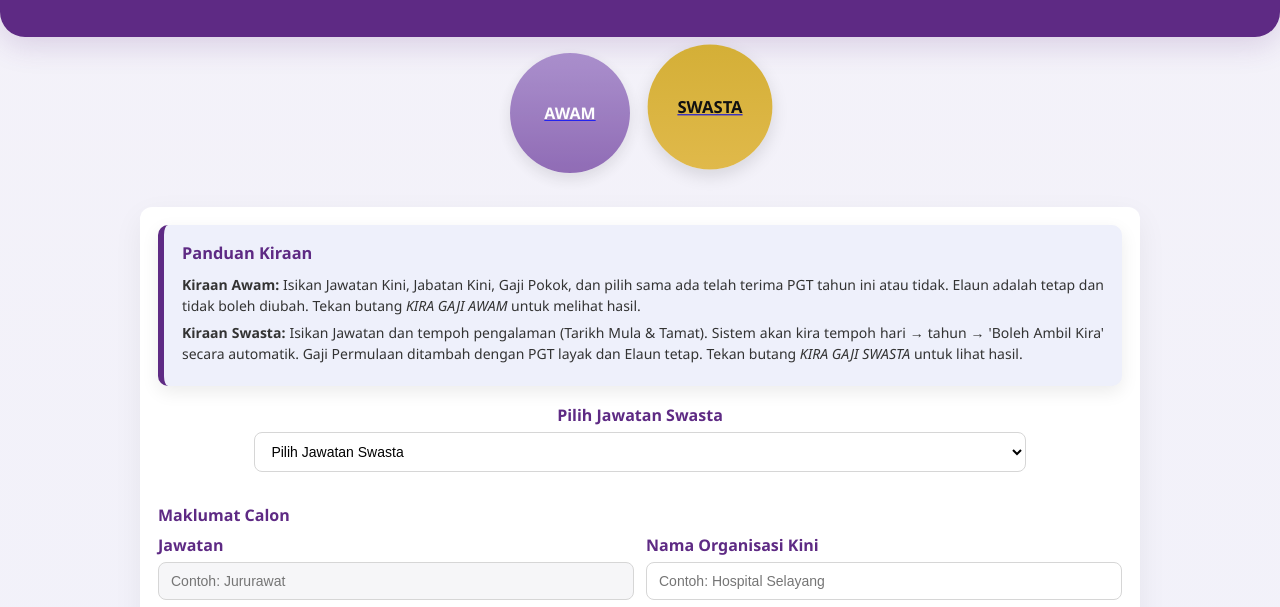
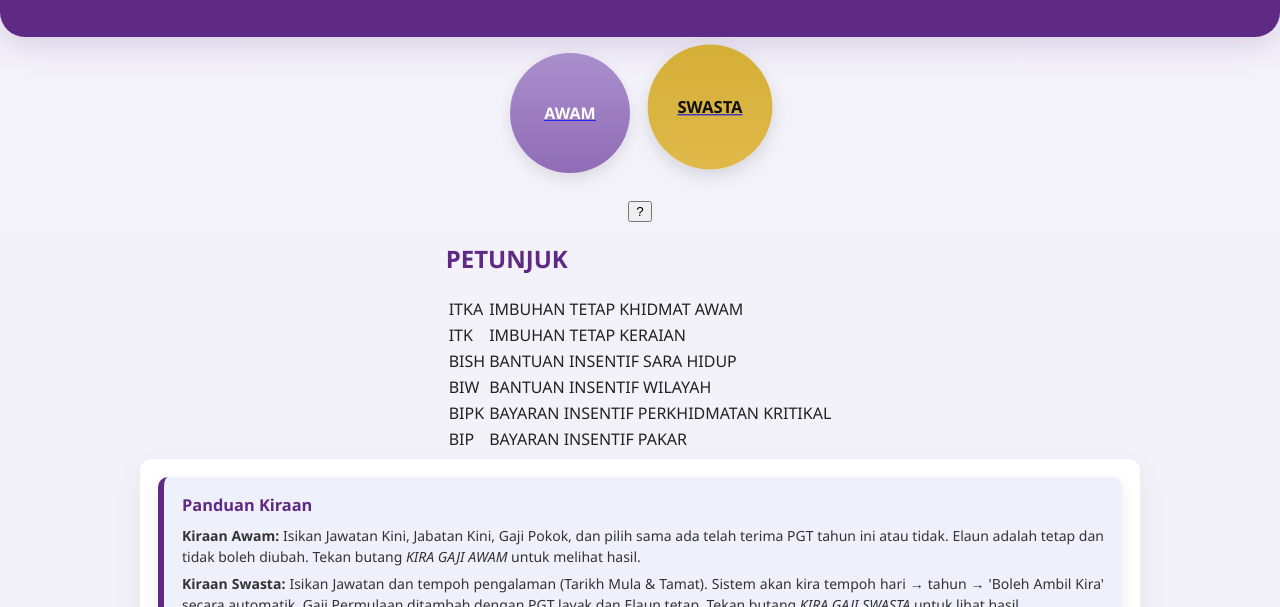
Before and after one commit to NAVPaat/UiTM-Calculator, a plain HTML site: page swasta.html in a window 1280 px wide. Shown: the part 186-793 px from the top of the page. Drawn offline with Linux system fonts and the light colour scheme.

Commit message:
Update swasta.html

```diff
--- a/swasta.html
+++ b/swasta.html
@@ -28,9 +28,43 @@
   </div>
 </div>
 
+<!-- Button Petunjuk -->
+<button id="petunjukBtn" class="petunjuk-btn">?</button>
+
+<!-- Popup Petunjuk -->
+<div id="petunjukPopup" class="petunjuk-popup">
+      <h2 style="color: #5E2A84;">PETUNJUK</h2>
+    <table>
+      <tr>
+        <td class="left-col">ITKA</td>
+        <td class="right-col">IMBUHAN TETAP KHIDMAT AWAM</td>
+      </tr>
+      <tr>
+        <td class="left-col">ITK </td>
+        <td class="right-col">IMBUHAN TETAP KERAIAN</td>
+      </tr>
+      <tr>
+        <td class="left-col">BISH</td>
+        <td class="right-col">BANTUAN INSENTIF SARA HIDUP</td>
+      </tr>
+      <tr>
+        <td class="left-col">BIW</td>
+        <td class="right-col">BANTUAN INSENTIF WILAYAH</td>
+      </tr>
+      <tr>
+        <td class="left-col">BIPK</td>
+        <td class="right-col">BAYARAN INSENTIF PERKHIDMATAN KRITIKAL</td>
+      </tr>
+      <tr>
+        <td class="left-col">BIP</td>
+        <td class="right-col">BAYARAN INSENTIF PAKAR</td>
+      </tr>
+    </table>
+</div>
+
+
 <div class="main">
-  <div class="panel">
-
+<div class="panel">
 <!-- Kotak Penerangan / Info -->
 <div class="info-box">
   <h3>Panduan Kiraan</h3>
@@ -152,6 +186,10 @@
     © 2025 HASA UiTM — SISTEM KIRAAN GAJI
   </div>
 </footer>
+
+
+
+
 <script>
 window.addEventListener("load", () => {
     setTimeout(() => {
@@ -468,7 +506,16 @@ document.addEventListener("DOMContentLoaded", function() {
   });
   goTopBtn.addEventListener("click", ()=>window.scrollTo({ top: 0, behavior: 'smooth' }));
 });
+
+document.getElementById("petunjukBtn").onclick = function() {
+    const box = document.getElementById("petunjukPopup");
+    box.style.display = (box.style.display === "block") ? "none" : "block";
+};
 </script>
+
+
+
+
 
 <button id="goTopBtn" title="Go to Top">↑</button>
 </body>
```
